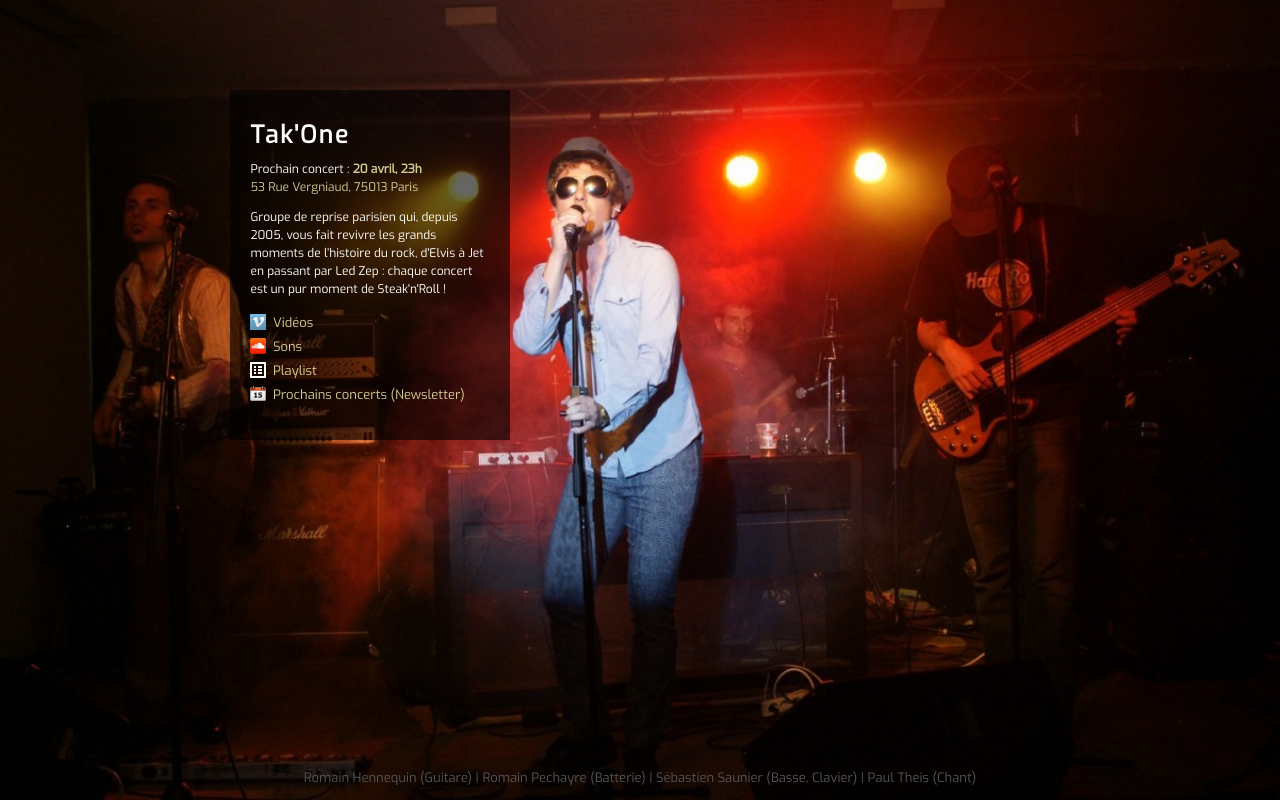
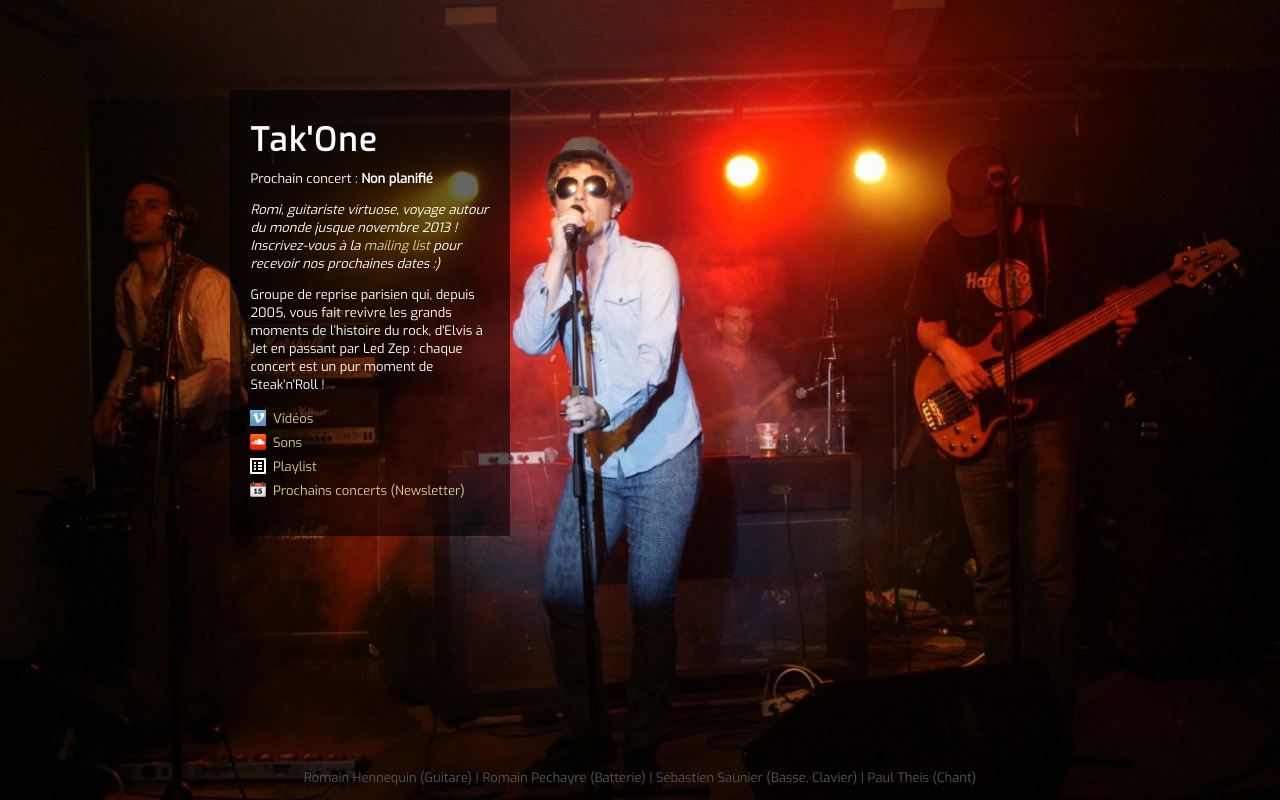
Before and after one commit to romi1502/takone.fr, a plain HTML site: page index.html in a window 1280 px wide. Drawn offline with Linux system fonts and the light colour scheme.

Commit message:
Romi is travelling around the world for 6 months

```diff
--- a/index.html
+++ b/index.html
@@ -11,7 +11,7 @@
       margin: 0;
       font-family: 'Exo', Helvetica, sans-serif;
       font-weight: 400;
-      font-size: 12px;
+      font-size: 13px;
       line-height: 18px;
       background: url('img/takone.jpg') no-repeat center center fixed;
       -webkit-background-size: cover;
@@ -20,7 +20,7 @@
     }
     h1 {
       font-weight: 700;
-      font-size: 24px;
+      font-size: 32px;
       letter-spacing: 2px;
     }
     a {
@@ -50,7 +50,6 @@
       }
     }
     .links {
-      font-size: 13px;
       line-height: 24px;
       list-style-type: none;
       padding-left: 0;
@@ -67,7 +66,6 @@
       padding: 1%;
       bottom: 0;
       text-align: center;
-      font-size: small;
       color: #555;
     }
     @media (max-height: 540px) {
@@ -84,9 +82,13 @@
   <div class="content">
     <h1>Tak'One</h1>
     <p>
-      Prochain concert : <strong><a href="http://www.google.fr/url?sa=t&amp;rct=j&amp;q=&amp;esrc=s&amp;source=web&amp;cd=2&amp;ved=0CDQQFjAB&amp;url=http%3A%2F%2Ffr-fr.facebook.com%2Fevents%2F534394439934667%2F%3Fref%3D22&amp;ei=pgNqUcfeCcfC7Aan34DgAw&amp;usg=AFQjCNHAthrQGHGGK-D97Gm2LyLhvfh4Hw&amp;sig2=VzOvWoPTQ12H5m23LIQA6A&amp;bvm=bv.45175338,d.ZGU&amp;cad=rja">20 avril, 23h</a></strong>
-      <br />
-      <a href="http://maps.google.fr/maps?q=53+Rue+Vergniaud+75013+Paris&amp;hl=fr&amp;ie=UTF8&amp;ll=48.826205,2.345267&amp;spn=0.001021,0.002403&amp;sll=48.858859,2.34706&amp;sspn=0.135978,0.307617&amp;hnear=53+Rue+Vergniaud,+75013+Paris,+%C3%8Ele-de-France&amp;t=m&amp;z=19&amp;layer=c&amp;cbll=48.826312,2.345289&amp;panoid=Bb1mRTLgV8-SuYh6aWwGXg&amp;cbp=12,108.77,,0,-5.12">53 Rue Vergniaud, 75013 Paris</a>
+      Prochain concert : <strong>Non planifié</strong>
+    </p>
+    <p>
+      <em>
+        Romi, guitariste virtuose, voyage autour du monde jusque novembre 2013 !
+        Inscrivez-vous à la <a href="http://takone.us4.list-manage.com/subscribe?u=d465fbfeb445a542baf67528d&amp;id=876d5c7682" target="_blank">mailing list</a> pour recevoir nos prochaines dates :)
+      </em>
     </p>
     <p class="description">
       Groupe de reprise parisien qui, depuis 2005, vous fait revivre les grands
```
